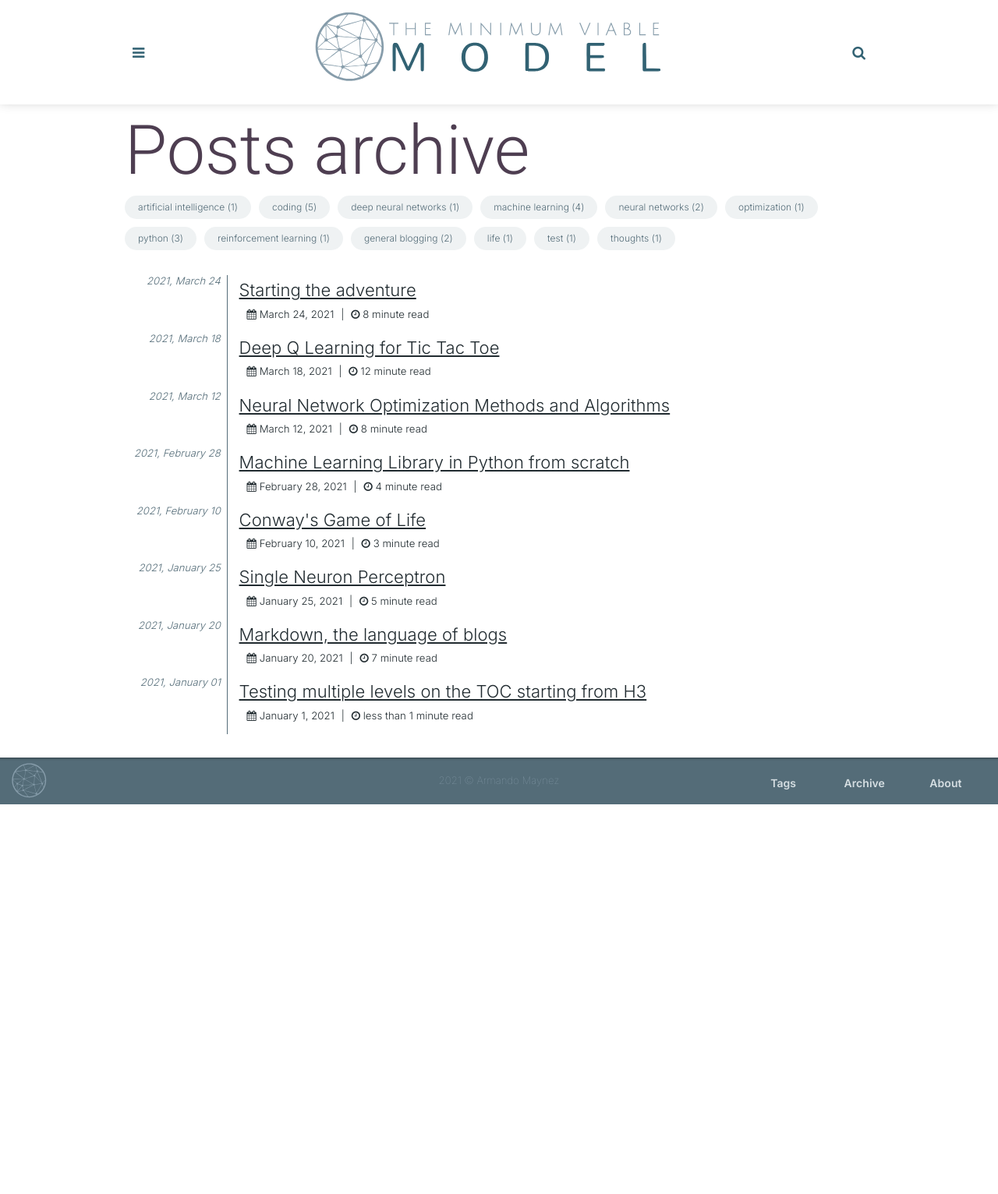
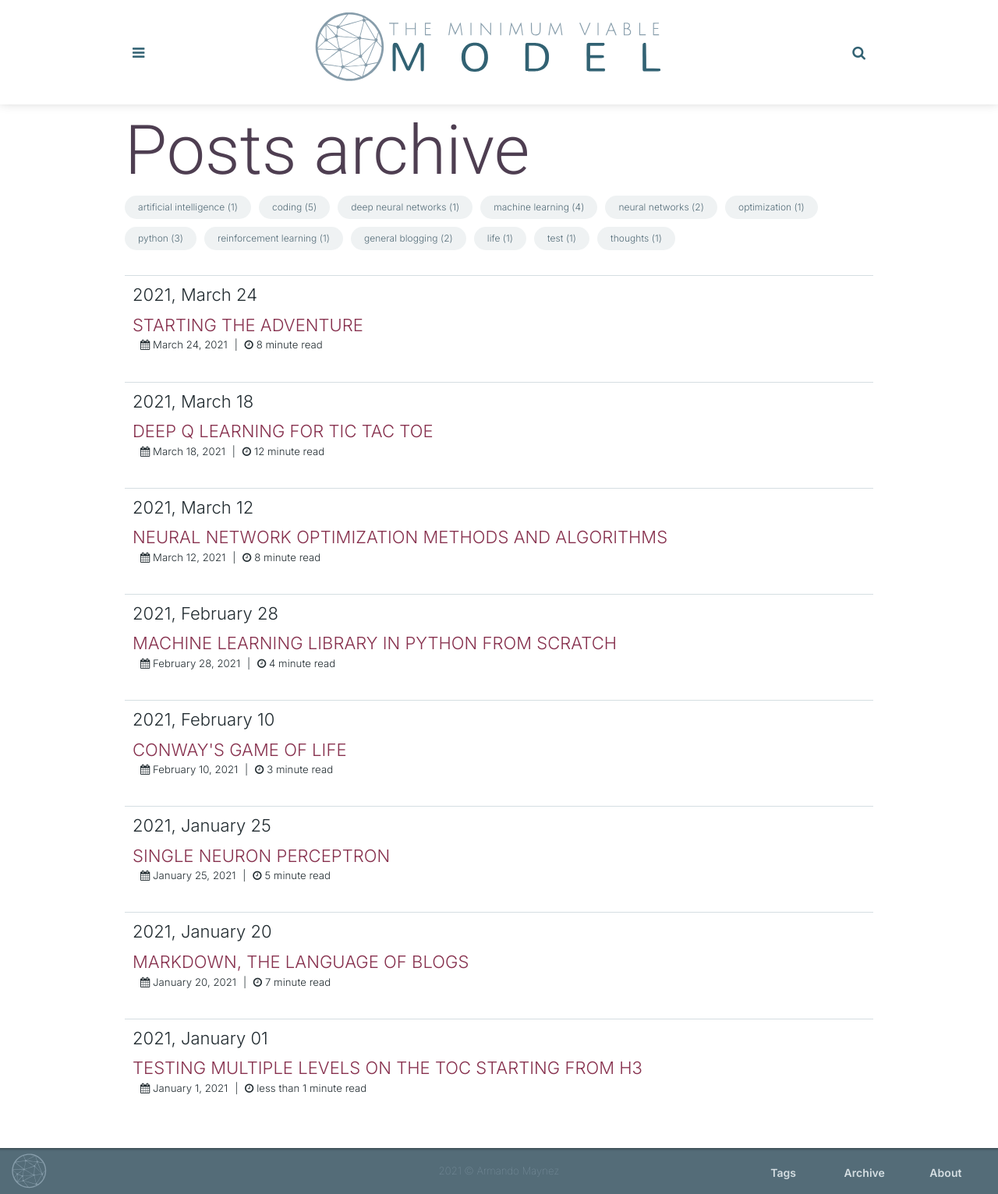
Before and after one commit to the-mvm/the-mvm.github.io, a Jekyll site: the page built from _pages/archive.html, in a window 1280 px wide. Shown: the whole page at 78% size. Built offline with Jekyll 4.4.1, drawn with Linux system fonts in a browser that asks for light colours; before the commit the page ends 1032 px from its top, so only the background shows below that.

Commit message:
redesigned archive page for mobile

```diff
--- a/_pages/archive.html
+++ b/_pages/archive.html
@@ -5,19 +5,17 @@ permalink: /archive/
 ---
 {% include get-site-tags.html %}
 <div class="archive">
-  <h1 class="archive-title">Posts archive</h1>
+  <h1>Posts archive</h1>
   	{% include tag_cloud.html %}
-	<table class="archive-table" cellspacing="0">
+	<div class="archive-page-content">
 	{% for post in site.posts %}
-		<tr class="archive-row">
-			<td class="archive-date">{{ post.date | date: "%Y, %B %d" }}</td>
-			<td class="archive-post">
-				<div class="post-list">
-					<a href="{{ post.url }}">{{ post.title }}</a>
-					{% include post_meta.html type="post-card-meta" %}
-				</div>
-			</td>
-		</tr>
+		<div class="list-group">
+			<div class="list-group-title">{{ post.date | date: "%Y, %B %d" }}</div>
+			<div class="list-item">
+				<a href="{{ post.url }}">{{ post.title }}</a>
+				{% include post_meta.html type="post-card-meta" %}
+			</div>
+		</div>
 		{% endfor %}
-	</table>
+	</div>
 </div>
--- a/assets/css/main.css
+++ b/assets/css/main.css
@@ -1218,35 +1218,6 @@ div.tag-cloud{
     color: var(--red) !important;
     text-decoration: none}
 
-/* = = = = = = = = = = Archive Page  = = = = = = = = = = */
-.archive-table {
-  border-spacing:0;
-  border-collapse: collapse;
-  border: 0
-}
-.archive-row {
-    height: 3em;
-}
-.archive-date {
-    font-style: italic;
-    color: var(--grey1);
-    font-size: 13px;
-    text-align: right;
-    padding-right: 0.65em;
-    background: transparent;
-    padding-top: 0;
-    line-height: 1.2;
-    display: block
-}
-.archive-post {
-    text-align: left;
-    padding-left: 0.65em;
-    background: transparent;
-    padding-top: 0;
-    border-left-width: 1px;
-    border-left-style: solid;
-    border-left-color: var(--grey1)
-}
 /* = = = = = = = = = = Github Link Button = = = = = = = = = = */
 .button-icon {
     width: 20px;
@@ -1693,31 +1664,31 @@ div.tag-cloud{
           transform: scale(1.3);
 }
 
-/* = = = = = = = = = = Tag Page  = = = = = = = = = = */
-.tag-card{
+/* = = = = = = = = = = Post Lists  = = = = = = = = = = */
+.list-group {
   border-top: 1px solid var(--grey4);
   padding: 5px 10px;
   margin-bottom:10px
 }
-.tag-card-title{
+.list-group-title{
   margin-bottom:5px
 }
-.tag-card-title a {
+.list-group-title a {
     color: var(--grey1);
     text-transform: lowercase;
     font-weight:var(--font1-bold);
 }
-.tag-card-post{
+.list-item {
     margin-bottom:20px
 }
-.tag-card-post a {
+.list-item a {
     display: block;
     color: var(--red);
     text-decoration: none;
     text-transform: uppercase;
     line-height: 1.3;
 }
-.tag-card-post a:hover {
+.list-item a:hover {
     text-decoration: underline;
     opacity: .8;
 }
```
Also changed, not shown: _pages/tags.html (+4 -4 lines).
